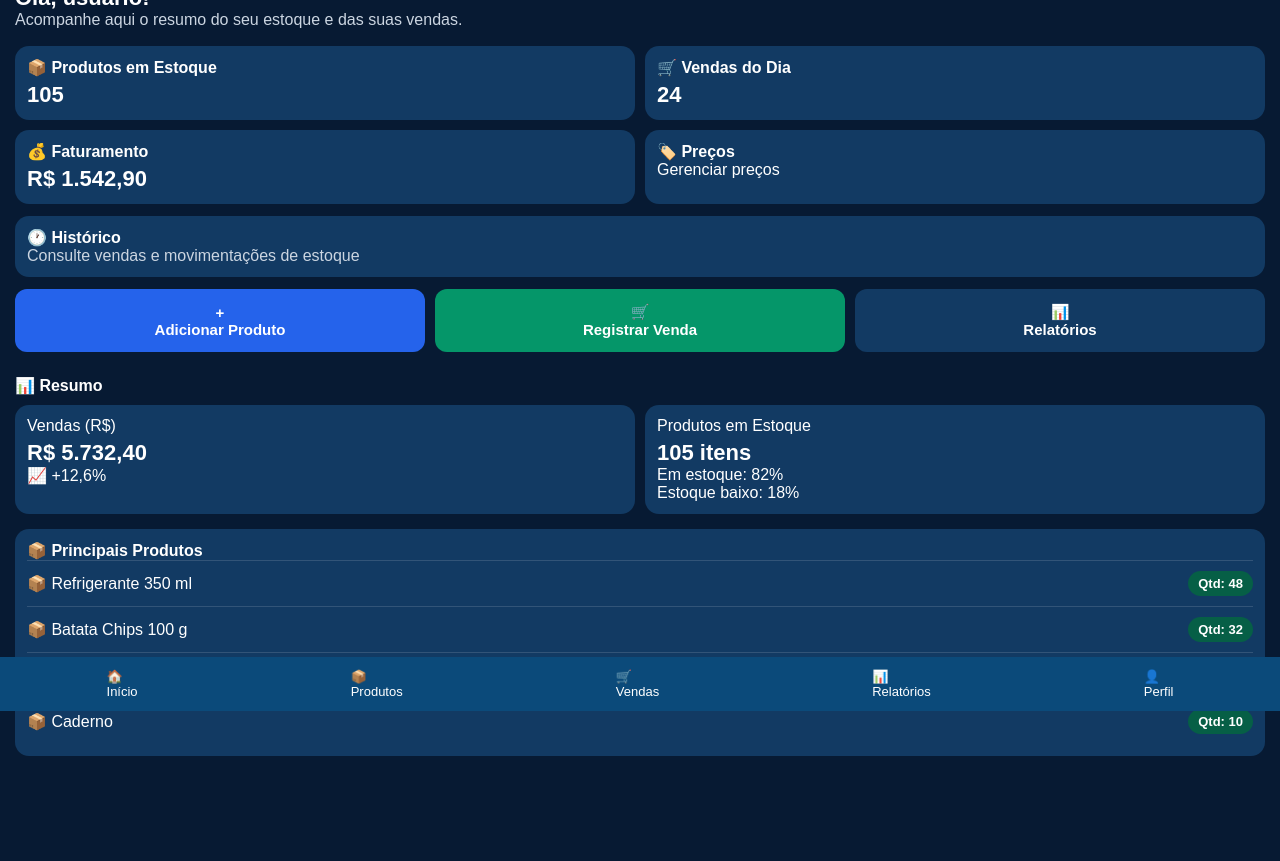
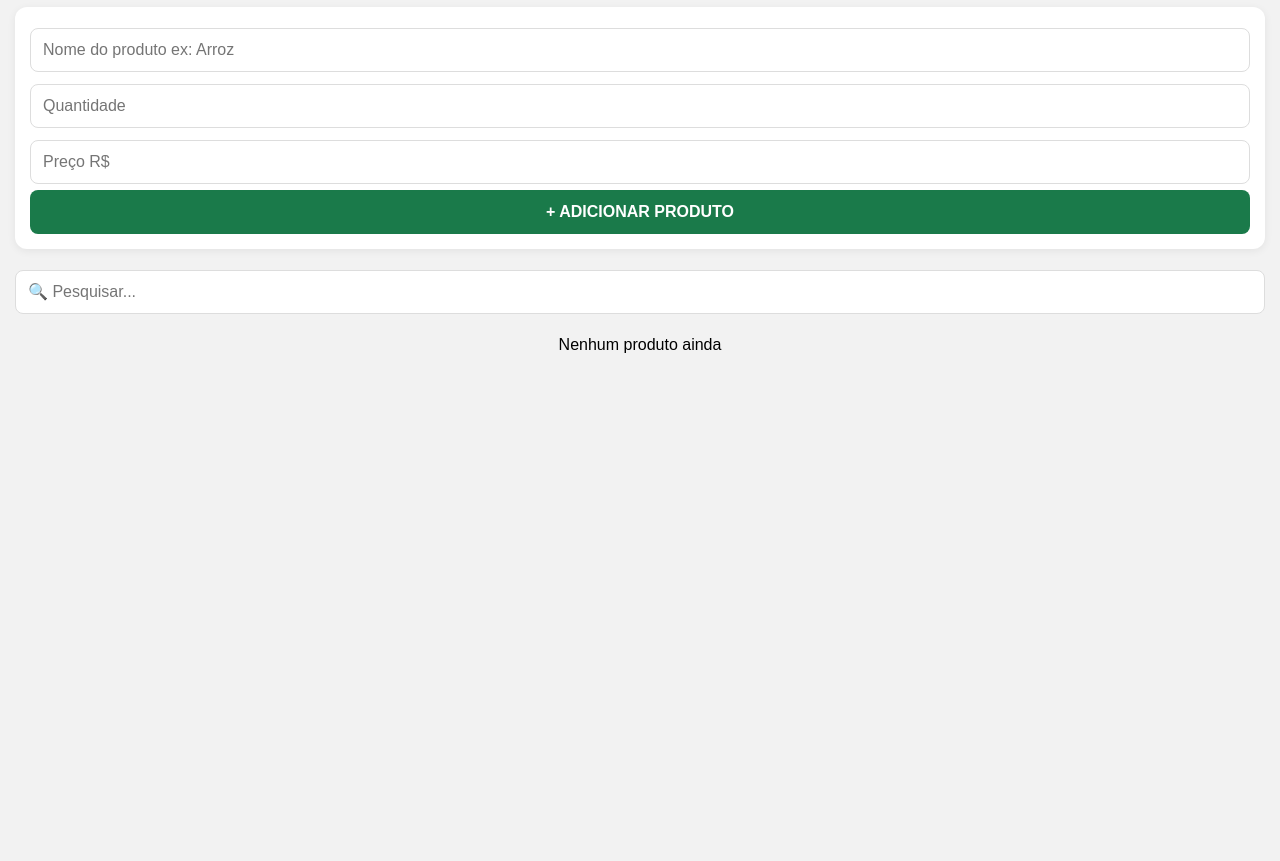
Before and after one commit to yasmiin20004-stack/estoque-facil, a plain HTML site: page index.html in a window 1280 px wide. Shown: the part 89-950 px from the top of the page. After the commit the page ends 800 px from the top, so only its background shows below. Drawn offline with Linux system fonts and the light colour scheme.

Commit message:
Refactor index.html for improved styling and structure

```diff
--- a/index.html
+++ b/index.html
@@ -5,68 +5,50 @@
 <meta name="viewport" content="width=device-width, initial-scale=1.0">
 <title>Estoque Fácil</title>
 <style>
-*{box-sizing:border-box}body{margin:0;font-family:Arial;background:#071a33;color:#fff;padding:0 0 90px}
-.topo{padding:18px 15px 5px;display:flex;justify-content:space-between;align-items:center}
-.logo{font-size:26px;font-weight:bold}.logo span{color:#3ec6e8}.sub{font-size:13px;color:#cbd5e1}
-.saudacao{padding:5px 15px}.saudacao b{font-size:22px}
-.grid{display:grid;grid-template-columns:1fr 1fr;gap:10px;padding:12px 15px}
-.card{background:#123a63;border-radius:14px;padding:12px}.card b{font-size:16px}.card h2{margin:5px 0 0;font-size:22px}
-.hist{margin:0 15px;background:#123a63;border-radius:14px;padding:12px}
-.botoes{display:grid;grid-template-columns:1fr 1fr 1fr;gap:10px;padding:12px 15px}
-.btn{border:0;border-radius:12px;padding:14px 5px;color:#fff;font-weight:bold;font-size:15px}
-.azul{background:#2563eb}.verde{background:#059669}.escuro{background:#123a63}
-.resumo{padding:0 15px}.resumo2{display:grid;grid-template-columns:1fr 1fr;gap:10px;margin-top:10px}
-.lista{margin:15px;background:#123a63;border-radius:14px;padding:12px}
-.item{display:flex;justify-content:space-between;align-items:center;padding:10px 0;border-top:1px solid #ffffff22}
-.pill{background:#065f46;padding:5px 10px;border-radius:20px;font-size:13px;font-weight:bold}
-input,select{width:100%;padding:12px;margin:6px 0;border-radius:10px;border:0;font-size:16px}
-.menu{position:fixed;bottom:0;left:0;right:0;background:#0b4a7a;display:flex;justify-content:space-around;padding:12px 0;font-size:13px}
+*{box-sizing:border-box}body{margin:0;font-family:Arial;background:#f2f2f2;padding:15px}
+h1{text-align:center;color:#1a7a4a}
+.card{background:#fff;padding:15px;border-radius:12px;margin-bottom:15px;box-shadow:0 2px 8px #0001}
+input,select{width:100%;padding:12px;margin:6px 0;border:1px solid #ddd;border-radius:8px;font-size:16px}
+button{width:100%;padding:13px;background:#1a7a4a;color:#fff;border:0;border-radius:8px;font-size:16px;font-weight:bold}
+.item{background:#fff;padding:12px;border-radius:10px;margin-bottom:10px;display:flex;justify-content:space-between;align-items:center}
+.item b{font-size:17px}
+.baixo{color:red;font-weight:bold}
+.del{background:#ff4444;padding:8px 12px;width:auto}
 </style>
 </head>
 <body>
-<div class="topo"><div class="logo">📦 Estoque <span>Fácil</span><div class="sub">Gestão de Estoque e Vendas</div></div><div>🔔</div></div>
-<div class="saudacao"><b>Olá, usuário!</b><br><span style="color:#cbd5e1">Acompanhe aqui o resumo do seu estoque e das suas vendas.</span></div>
-<div class="grid">
-<div class="card">📦 <b>Produtos em Estoque</b><h2 id="totalQtd">185</h2></div>
-<div class="card">🛒 <b>Vendas do Dia</b><h2>24</h2></div>
-<div class="card">💰 <b>Faturamento</b><h2>R$ 1.542,90</h2></div>
-<div class="card">🏷️ <b>Preços</b><br>Gerenciar preços</div>
+<h1>📦 Estoque Fácil</h1>
+<div class="card">
+<input id="nome" placeholder="Nome do produto ex: Arroz">
+<input id="qtd" type="number" placeholder="Quantidade">
+<input id="preco" type="number" placeholder="Preço R$">
+<button onclick="add()">+ ADICIONAR PRODUTO</button>
 </div>
-<div class="hist">🕐 <b>Histórico</b><br><span style="color:#cbd5e1">Consulte vendas e movimentações de estoque</span></div>
-<div class="botoes">
-<button class="btn azul" onclick="mostrar('cad')">+<br>Adicionar Produto</button>
-<button class="btn verde" onclick="mostrar('venda')">🛒<br>Registrar Venda</button>
-<button class="btn escuro" onclick="alert('Relatórios em breve!')">📊<br>Relatórios</button>
-</div>
-<div id="cad" style="display:none;background:#fff;color:#000;border-radius:14px;margin:0 15px;padding:12px">
-<h3 style="margin:0">Adicionar Produto</h3>
-<input id="nome" placeholder="Nome do produto">
-<input id="preco" type="number" placeholder="Preço R$">
-<input id="qtd" type="number" placeholder="Quantidade">
-<button class="btn azul" style="width:100%" onclick="salvar()">Salvar Produto</button>
-</div>
-<div id="venda" style="display:none;background:#fff;color:#000;border-radius:14px;margin:0 15px;padding:12px">
-<h3 style="margin:0">Registrar Venda</h3>
-<select id="sel"></select>
-<input id="qtdVenda" type="number" value="1">
-<button class="btn verde" style="width:100%" onclick="vender()">Vender</button>
-<p><b>Total de vendas:</b> <span id="totalVendas">R$ 0,00</span></p>
-</div>
-<div class="resumo" style="margin-top:12px"><b>📊 Resumo</b>
-<div class="resumo2"><div class="card">Vendas (R$)<h2>R$ 5.732,40</h2>📈 +12,6%</div><div class="card">Produtos em Estoque<h2 id="totalQtd2">185 itens</h2>Em estoque: 82%<br>Estoque baixo: 18%</div></div>
-</div>
-<div class="lista"><b>📦 Principais Produtos</b><div id="lista"></div></div>
-<div class="menu"><div>🏠<br>Início</div><div>📦<br>Produtos</div><div>🛒<br>Vendas</div><div>📊<br>Relatórios</div><div>👤<br>Perfil</div></div>
+<input id="busca" placeholder="🔍 Pesquisar..." oninput="mostrar()">
+<div id="lista"></div>
 <script>
-let produtos=JSON.parse(localStorage.getItem('produtos')||'[]');
-let total=parseFloat(localStorage.getItem('total')||'0');
-if(produtos.length===0){produtos=[{nome:'Refrigerante 350 ml',preco:5,qtd:48},{nome:'Batata Chips 100 g',preco:8,qtd:32},{nome:'Chocolate 90 g',preco:6,qtd:15},{nome:'Caderno',preco:20,qtd:10}];salvarDados();}
-function salvarDados(){localStorage.setItem('produtos',JSON.stringify(produtos));localStorage.setItem('total',total);}
-function mostrar(id){document.getElementById('cad').style.display=id==='cad'?'block':'none';document.getElementById('venda').style.display=id==='venda'?'block':'none';}
-function salvar(){let n=document.getElementById('nome').value;let p=parseFloat(document.getElementById('preco').value);let q=parseInt(document.getElementById('qtd').value);if(!n||isNaN(p)||isNaN(q))return alert('Preencha tudo!');produtos.push({nome:n,preco:p,qtd:q});salvarDados();listar();alert('Produto salvo!');}
-function listar(){let div=document.getElementById('lista');div.innerHTML='';let sel=document.getElementById('sel');sel.innerHTML='';let soma=0;produtos.forEach((pr,i)=>{soma+=pr.qtd;sel.innerHTML+=`<option value="${i}">${pr.nome} - ${pr.qtd} un.</option>`;div.innerHTML+=`<div class="item"><span>📦 ${pr.nome}</span><span class="pill">Qtd: ${pr.qtd}</span></div>`;});document.getElementById('totalQtd').innerText=soma;document.getElementById('totalQtd2').innerText=soma+' itens';document.getElementById('totalVendas').innerText='R$ '+total.toFixed(2);}
-function vender(){let i=document.getElementById('sel').value;let q=parseInt(document.getElementById('qtdVenda').value);if(q>produtos[i].qtd)return alert('Não tem estoque suficiente!');produtos[i].qtd-=q;let v=q*produtos[i].preco;total+=v;salvarDados();listar();alert('Venda feita! R$ '+v.toFixed(2));}
-listar();
+let dados=JSON.parse(localStorage.getItem('estoque')||'[]');
+function add(){
+let n=document.getElementById('nome').value;
+let q=document.getElementById('qtd').value;
+let p=document.getElementById('preco').value;
+if(!n||!q){alert('Preencha nome e quantidade');return}
+dados.push({n,q:Number(q),p:p||0});
+localStorage.setItem('estoque',JSON.stringify(dados));
+document.getElementById('nome').value='';document.getElementById('qtd').value='';document.getElementById('preco').value='';
+mostrar();
+}
+function del(i){dados.splice(i,1);localStorage.setItem('estoque',JSON.stringify(dados));mostrar()}
+function mostrar(){
+let b=(document.getElementById('busca').value||'').toLowerCase();
+let html='';
+dados.forEach((x,i)=>{
+if(!x.n.toLowerCase().includes(b))return;
+html+=`<div class="item"><div><b>${x.n}</b><br>Qtd: <span class="${x.q<=2?'baixo':''}">${x.q}</span> - R$ ${x.p}</div><button class="del" onclick="del(${i})">X</button></div>`;
+});
+document.getElementById('lista').innerHTML=html||'<p style="text-align:center">Nenhum produto ainda</p>';
+}
+mostrar();
 </script>
 </body>
 </html>
```
